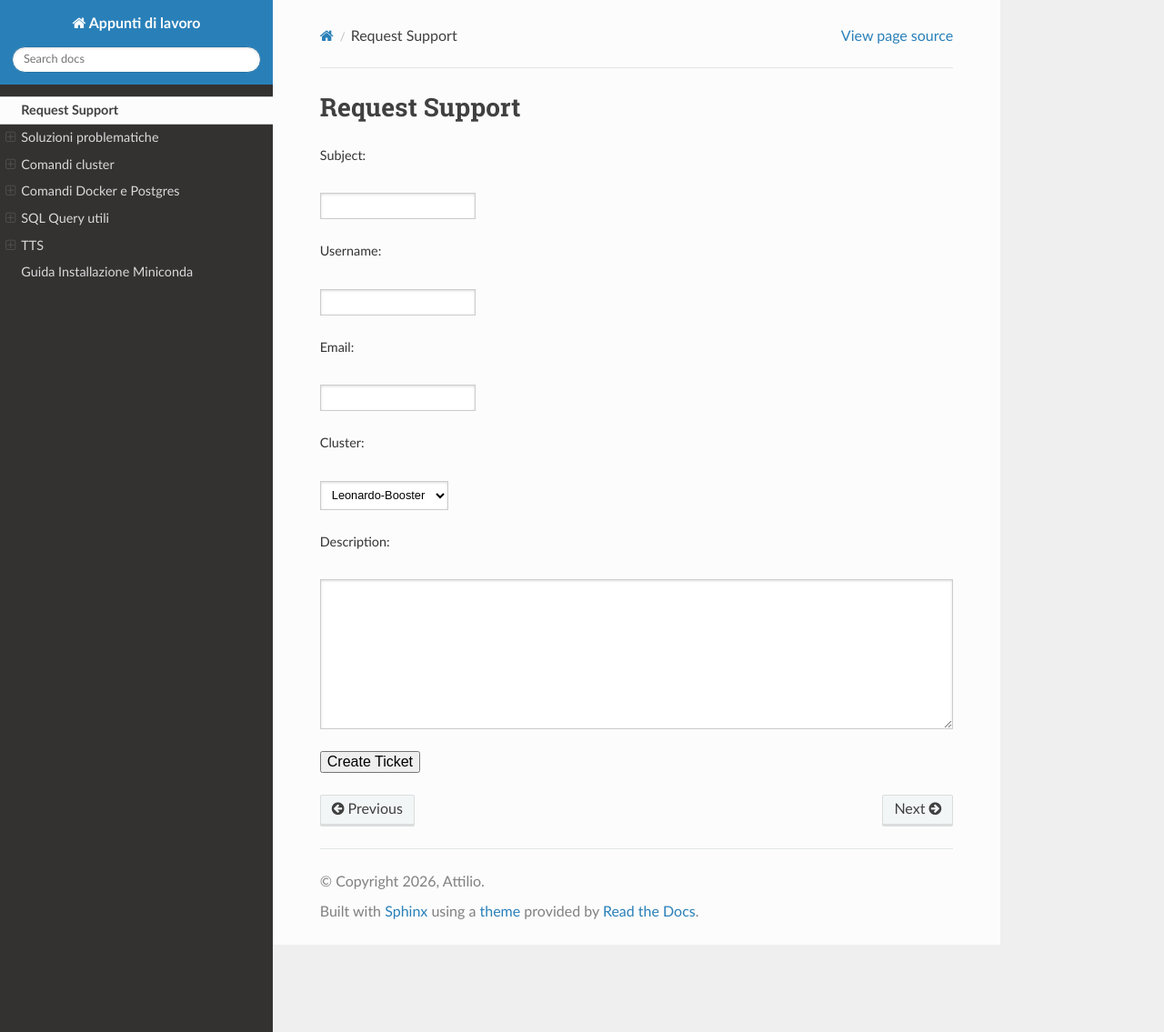
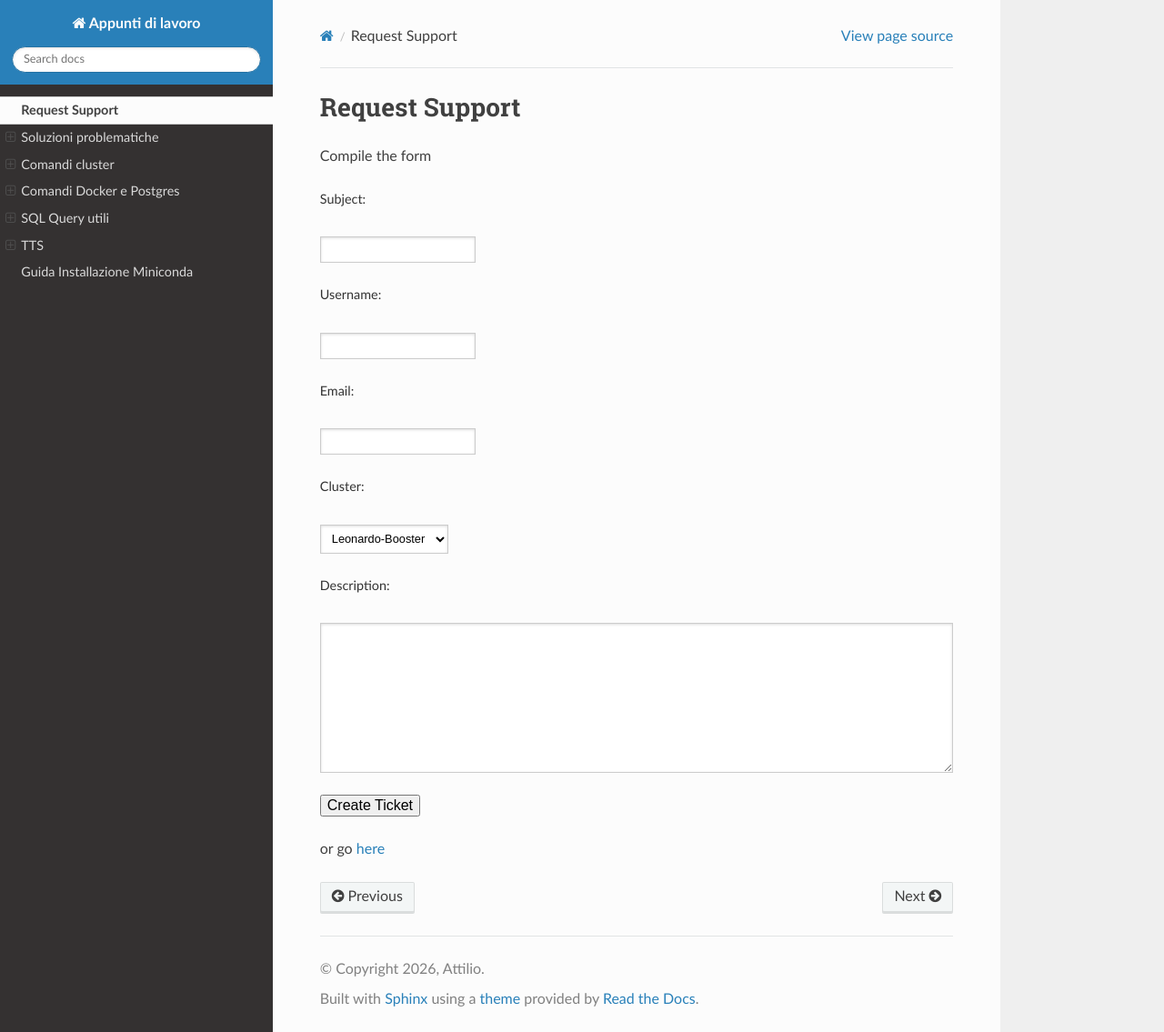
Before and after one commit to Plraska707/appunti_di_lavoro, a Sphinx documentation site: the page built from docs/source/support.md, in a window 1280 px wide and 1135 px high. Shown: the whole window at 91% size. Built offline with Sphinx 7.4.7 and the Read the Docs theme 3.1.0, drawn with Linux system fonts in a browser that asks for light colours.

Commit message:
aggiustato link flask 3

```diff
--- a/docs/source/support.md
+++ b/docs/source/support.md
@@ -1,6 +1,8 @@
 # Request Support
 
-<form action="http://192.168.137.112:5000" method="POST">
+Compile the form
+
+<form action="http://192.168.137.112:5000/submit" method="POST">
 
 <p>
 <label>Subject:</label><br>
@@ -23,7 +25,7 @@
 <option value="Leonardo-Booster">Leonardo-Booster</option>
 <option value="Leonardo-DCGP">Leonardo-DCGP</option>
 <option value="G100">G100</option>
-<option value=Pitagora">Pitagora</option>
+<option value="Pitagora">Pitagora</option>
 </select>
 </p>
 
@@ -38,3 +40,5 @@
 
 
 </form>
+
+or go [here](http://192.168.137.112:5000/)
```
